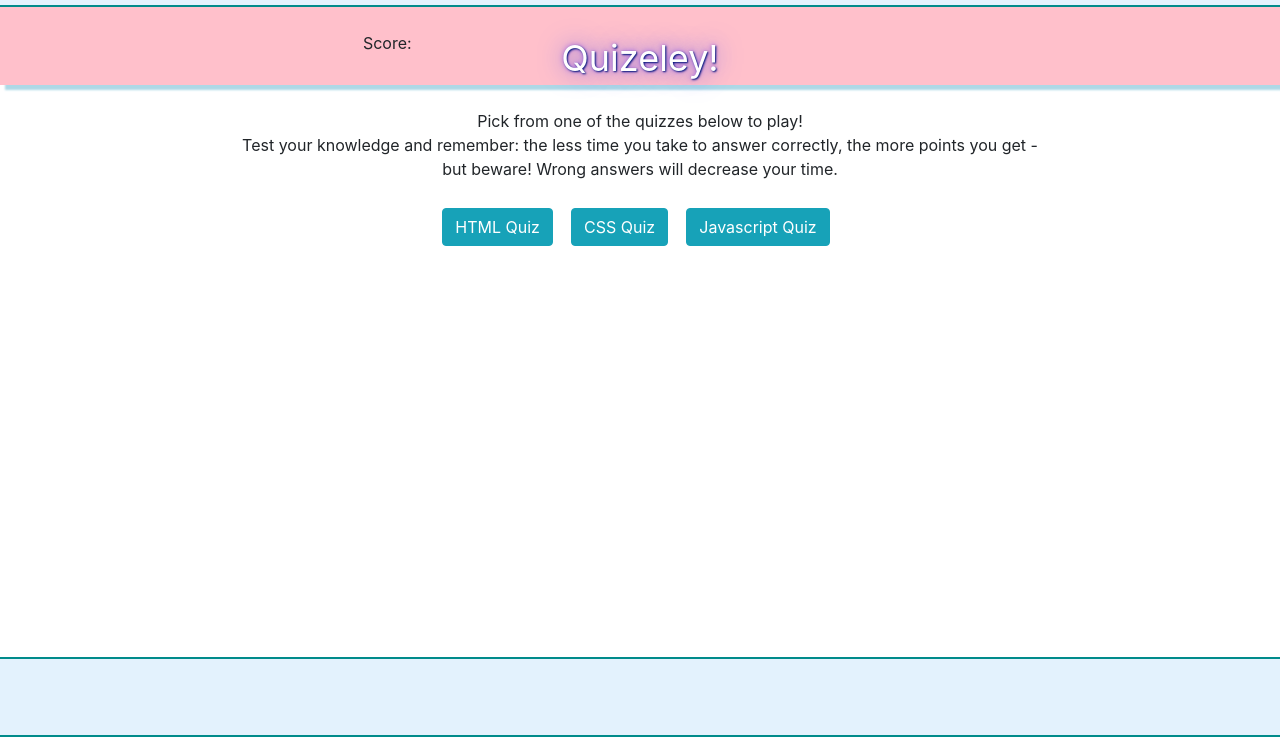
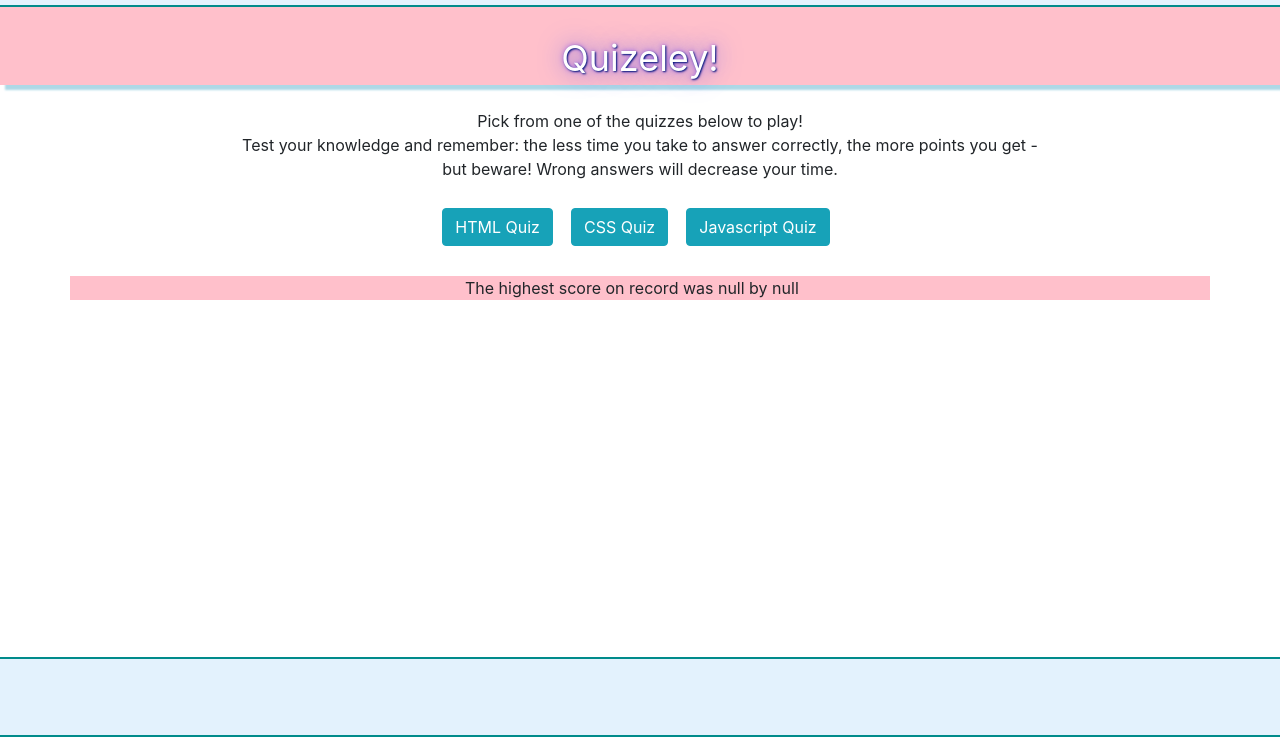
Before and after one commit to lisaostman/quiz, a plain HTML site: page index.html in a window 1280 px wide. Both pictures are taken after a click on the button "Highscores". Shown: the part 63-800 px from the top of the page. Drawn offline with nearby package versions, Linux system fonts and the light colour scheme.

Commit message:
made everything functional

```diff
--- a/assets/js/index.js
+++ b/assets/js/index.js
@@ -11,6 +11,23 @@ $(document).ready(function ()
     {
         location.reload();
     } )
+
+    $(".highscoreBtn").on("click", function ()
+    {   var newcontainer = $("<div>");
+         newcontainer.addClass("container");
+        var newrow = $("<div>");
+        newrow.addClass("row");
+        var col = $("<div>");
+        col.addClass("col-md-4");
+        var highScoreResultReturned = $("<div>");
+        highScoreResultReturned.addClass("col-md-4");
+        newrow.append(col);
+        newrow.append(highScoreResultReturned);
+        newcontainer.append(newrow);
+        highScoreResultReturned.text("The highest score on record was " + highScore + " by " + localStorage.getItem("initialName"));
+        $(".fullbody").append(newcontainer);
+    } )
+
 
     $(".startquiz").on("click", function ()
     {
@@ -164,11 +181,52 @@ $(document).ready(function ()
 
                                         localStorage.setItem("initialName", valueOfName);
 
-                                        var divvv = $("<div>");
+                                        var newcontainer = $("<div>");
+                                        newcontainer.addClass("container mt-4");
+                                        var newrow2= $("<div>");
+                                        newrow2.addClass("row");
+                                        var col2 = $("<div>");
+                                        col2.addClass("col-md-4");
+                                        var col3 = $("<div>");
+                                        col3.addClass("col-md-4");
+                                        var heading= $("<h2>");
+                                        heading.text("Highest Score Ever");
+                                        col3.append(heading);
+                                        newrow2.append(col2);
+                                        newrow2.append(col3);
 
-                                        divvv.text("The highest highscore on record is: " + localStorage.getItem("highscore") + " by " + localStorage.getItem("initialName"));
+                                        newcontainer.append(newrow2);
 
-                                        $(".fullbody").append(divvv);
+                                        var newrow = $("<div>");
+                                        newrow.addClass("row");
+                                        var col = $("<div>");
+                                        col.addClass("col-md-4");
+                                        var resultboxDiv = $("<div>");
+                                        resultboxDiv.addClass("col-md-4");
+                                        newrow.append(col);
+                                        newrow.append(resultboxDiv);
+                                        newcontainer.append(newrow);
+                                        resultboxDiv.text("The highest score on record was " + localStorage.getItem("highscore") + " by " + localStorage.getItem("initialName"));
+
+                                        var clear = $("<button>");
+                                        clear.addClass("clearButton btn-info");
+                                        clear.text("Clear High Scores");
+                                        newcontainer.append(clear);
+                                        $(".fullbody").append(newcontainer);
+
+                                        $(".clearButton").on("click", function()
+                                        {
+                                            localStorage.removeItem("highscore");
+                                            localStorage.removeItem("initialName");
+                                            localStorage.clear();
+                                            window.localStorage.clear();
+
+                                            alert("Highscores cleared!")
+                                        }
+                                        )
+
+
+
 
 
 
@@ -192,7 +250,7 @@ $(document).ready(function ()
                                             localStorage.clear();
                                             window.localStorage.clear();
 
-                                            alert("highscores cleared!")
+                                            alert("Highscores cleared!")
                                         }
                                         )
 
@@ -227,38 +285,3 @@ $(document).ready(function ()
 
     })
 })
-
-
-
-
-
-
-$("#cssBtn").on("click", function () {
-    window.location.href = "quizpage.html";
-})
-
-
-$("#jsBtn").on("click", function () {
-    window.location.href = "quizpage.html";
-})
-
-
-
-
-$(".highscoreBtn").on("click", function () {
-    $(".highscoreShowing").text("Highscore: " + highScore);
-})
-
-
-    ;
-
-// window.location.href="quizpage.html";
-        // var questionTitle = $("<h1>");
-        // questionTitle.text("string.title");
-        // $("#questionHeading").append(questionTitle);
-
-
-        // // for (i = 0; i<htmlQuestions.length;i++) {
-        // //     var string= htmlQuestions[i];
-
-        // // }
--- a/assets/js/questions.js
+++ b/assets/js/questions.js
@@ -5,14 +5,24 @@ var htmlQuestions = [
       answer: "<script>"
     },
     {
-      title: "The condition in an if / else statement is enclosed within ____.",
-      choices: ["quotes", "curly brackets", "parentheses", "square brackets"],
-      answer: "parentheses"
+      title: "The correct way to indicate an unorder list is...",
+      choices: ["<underordered>", "<list>", "<ol>", "<ul>"],
+      answer: "<ul>"
     },
     {
-      title: "In which HTML element do we put in javascript code?",
-      choices: ["<js>", "<script>", "<body>", "<link>"],
-      answer: "<script>"
+      title: "What does HTML stand for?",
+      choices: ["Hyper Markdown Type Language", "Honey Tea Melon Lime", "Home Money Tool Lender", "Hyper Markup Text Language"],
+      answer: "Hyper Markup Text Language"
+    },
+    {
+      title: "Which would produce the largest heading?",
+      choices: ["<heading>", "<largeHeading>", "<h1>", "<h7>"],
+      answer: "<h1>"
+    },
+    {
+      title: "What is the correct tag for a line break?",
+      choices: ["<break>", "<br>", "<bl>", "<bk>"],
+      answer: "<br>"
     }
   ];
 
@@ -21,16 +31,30 @@ var htmlQuestions = [
 
   var javaQuestions = [
     {
-      title: "APLEEEES",
-      choices: ["chocolate", "gummeybears", "alerts", "numbers"],
-      answer: "alerts"
+      title: "How do we put Hello in an alert box?",
+      choices: ["alert('hello')", "alertBox('hello')", "alert('Hello')", "alrt'hello'"],
+      answer: "alert('Hello')"
     },
     {
       title: "The condition in an if / else statement is enclosed within ____.",
       choices: ["quotes", "curly brackets", "parentheses", "square brackets"],
       answer: "parentheses"
     },
-    ///etc.
+    {
+      title: "How would you call a function called Apple?",
+      choices: ["callFunction Apple()", "function Apple()", "Apple()", "function = call Apple()"],
+      answer: "Apple()"
+    },
+    {
+      title: "How could a for loop start?",
+      choices: ["for (i = 0; i > 5; i++)", "for i= 0 to 5", "forLoop (i to 5)", "loop (i++; i > 5)"],
+      answer: "for (i = 0; i > 5; i++)"
+    },
+    {
+      title: "What event occurs when you click on an element?",
+      choices: ["onTouch", "onclick", "onhover", "onmouseover"],
+      answer: "onclick"
+    },
   ];
 
 
@@ -39,16 +63,31 @@ var htmlQuestions = [
 
   var cssQuestions = [
     {
-      title: "wowwwwdude:",
-      choices: ["strings", "so", "alerts", "cool"],
-      answer: "alerts"
+      title: "What would allow us to identify when a link is hovered over?",
+      choices: ["link:hover", "link:overhead", "anchorlink:hover", "a:hover"],
+      answer: "a:hover"
     },
     {
-      title: "The okay in an if / else statement is enclosed within ____.",
-      choices: ["quotes", "curly brackets", "parentheses", "square brackets"],
-      answer: "parentheses"
+      title: "What does CSS stand for?",
+      choices: ["Colored Selector Sheets", "Cascading Style Sheets", "Creative Style Sheets", "Cornish Soft Sweets"],
+      answer: "Cascading Style Sheets"
     },
-    ///etc.
+    {
+      title: "Which tag defines an internal style sheet?",
+      choices: ["<style>", "<css>", "<js>", "<appearance>"],
+      answer: "<style>"
+    },
+
+    {
+      title: "What would change text color?",
+      choices: ["color", "text-color", "txt-color", "font-color"],
+      answer: "color"
+    },
+    {
+      title: "What symbol helps select an ID?",
+      choices: [".", "/", "(id)", "#"],
+      answer: "#"
+    }
   ];
 
   $( document ).ready(function() {
--- a/index.html
+++ b/index.html
@@ -53,7 +53,7 @@
         <div class="container-fluid pt-4 titlerow">
             <div class="row">
                 <div class="col-md-4">
-                    <p class="text-right">Score: <span id="score"></span></p>
+
                 </div>
                 <div class="col-md-4 titlee text-center">
                     Quizeley!
```
